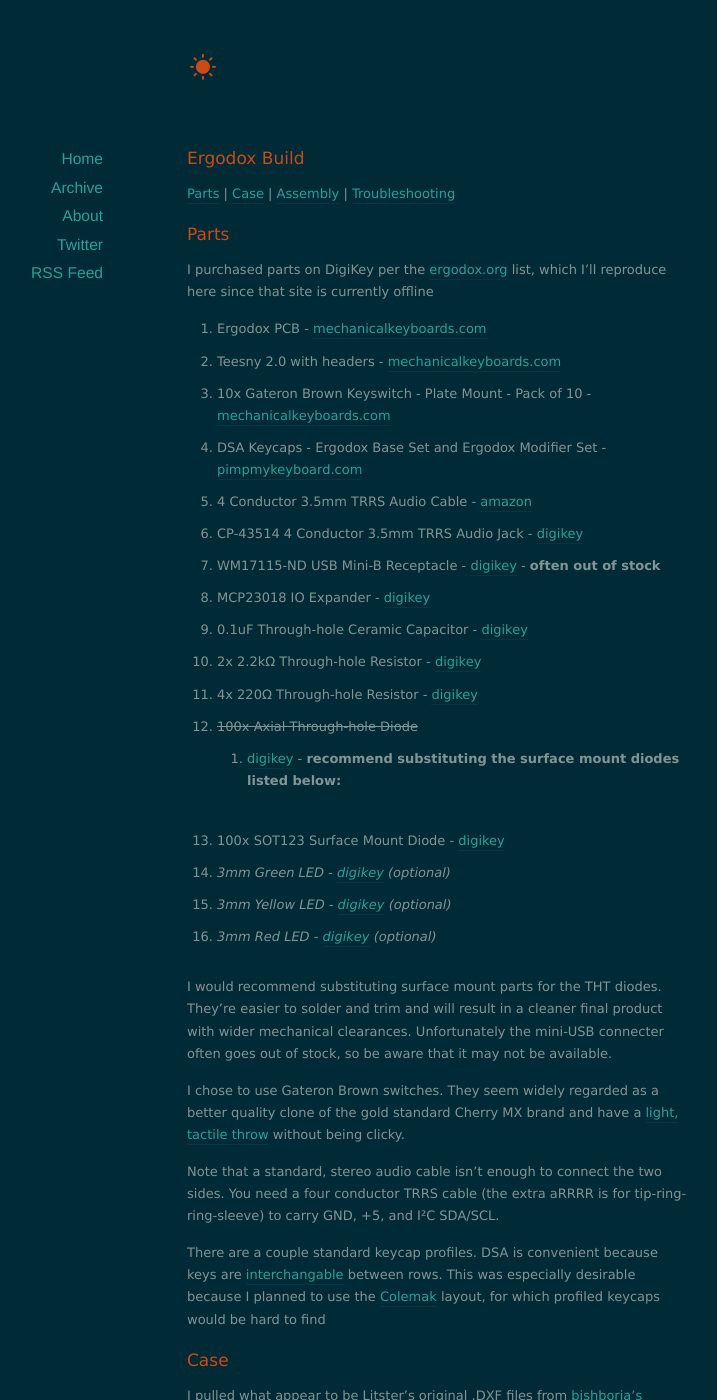
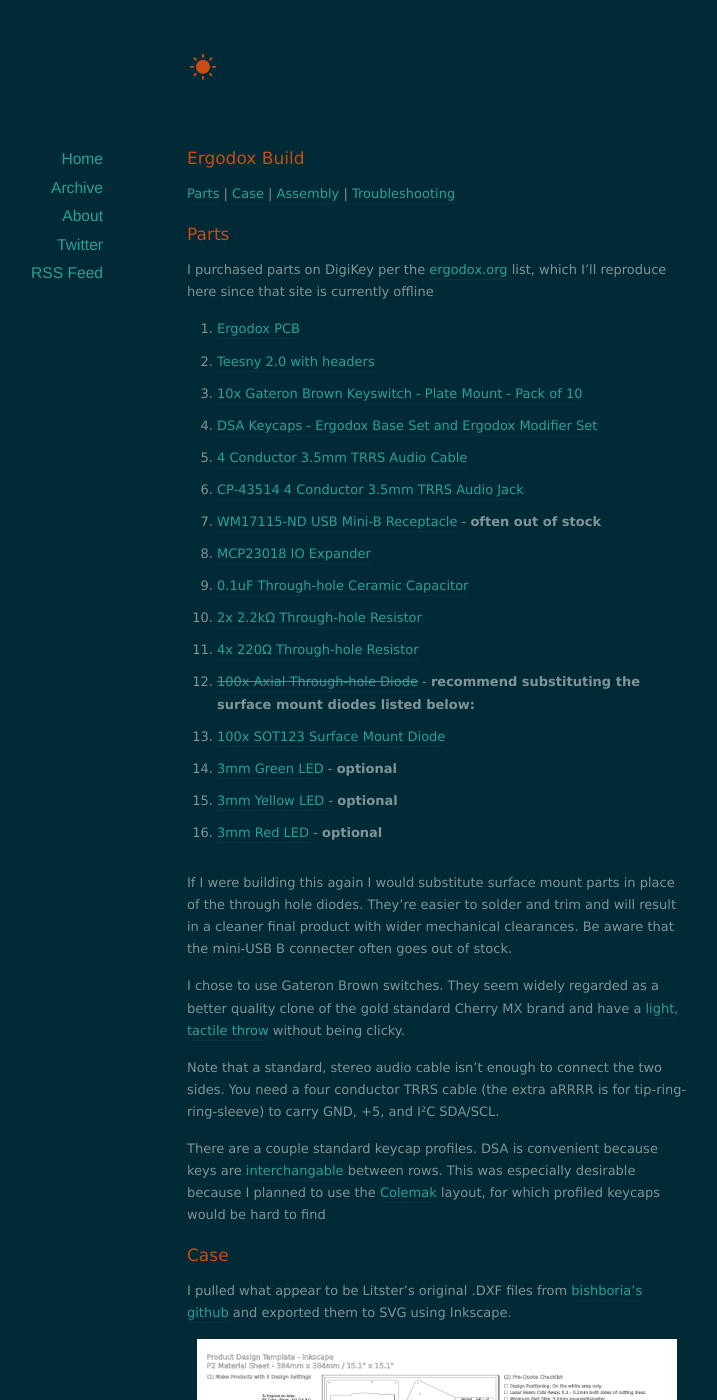
Before and after one commit to fkoran/fkoran.github.io, a Jekyll site: the page built from _posts/2016-09-06-ergodox.markdown, in a window 1280 px wide and 1400 px high. Shown: the whole window, without its empty margins (203-920 px from the left). Built offline with Jekyll 4.4.1, drawn with Linux system fonts in a browser that asks for light colours; nearby versions of some CDN libraries; some of the changed text lies outside the part shown.

Commit message:
formatting and copyedit ergodox

```diff
--- a/_posts/2016-09-06-ergodox.markdown
+++ b/_posts/2016-09-06-ergodox.markdown
@@ -45,22 +45,23 @@
 {:/comment}
 
 
-- Ergodox PCB - [mechanicalkeyboards.com]( https://mechanicalkeyboards.com/shop/index.php?l=product_detail&p=537 )
-- Teesny 2.0 with headers - [mechanicalkeyboards.com]( https://mechanicalkeyboards.com/shop/index.php?l=product_detail&p=568 )
-- 10x Gateron Brown Keyswitch - Plate Mount - Pack of 10 - [mechanicalkeyboards.com]( https://mechanicalkeyboards.com/shop/index.php?l=product_detail&p=1640 )
-- DSA Keycaps - Ergodox Base Set and Ergodox Modifier Set - [pimpmykeyboard.com]( http://pimpmykeyboard.com/dsa-pbt-abs-blank-keycap-sets/ )
-- 4 Conductor 3.5mm TRRS Audio Cable - [amazon]( http://amzn.to/2cAZh8s )
-- CP-43514 4 Conductor 3.5mm TRRS Audio Jack - [digikey]( http://www.digikey.com/product-detail/en/cui-inc/SJ-43514/CP-43514-ND/368146 )
-- WM17115-ND USB Mini-B Receptacle - [digikey]( http://www.digikey.com/product-detail/en/molex-llc/0548190519/WM17115-ND/773802 ) - **often out of stock**
-- MCP23018 IO Expander - [digikey]( http://www.digikey.com/product-detail/en/microchip-technology/MCP23018-E-SP/MCP23018-E-SP-ND/1999505 )
-- 0.1uF Through-hole Ceramic Capacitor - [digikey]( http://www.digikey.com/product-detail/en/vishay-bc-components/K104K10X7RF5UH5/BC2665CT-ND/2356879 )
-- 2x 2.2kΩ Through-hole Resistor - [digikey]( http://www.digikey.com/product-detail/en/yageo/CFR-25JB-52-2K2/2.2KQBK-ND/666 )
-- 4x 220Ω Through-hole Resistor - [digikey]( http://www.digikey.com/product-detail/en/yageo/CFR-25JB-52-220R/220QBK-ND/1295 )
-- <strike>100x Axial Through-hole Diode</strike> - [digikey]( http://www.digikey.com/product-detail/en/fairchild-semiconductor/1N4148/1N4148FS-ND/458603 ) - **recommend substituting the surface mount diodes listed below:**
-- 100x SOT123 Surface Mount Diode - [digikey]( http://www.digikey.com/product-detail/en/diodes-incorporated/1N4148W-7-F/1N4148W-FDICT-ND/815280 )
-- *3mm Green LED - [digikey]( http://www.digikey.com/product-detail/en/lite-on-inc/LTL-4236N/160-1144-ND/214443 ) (optional)*
-- *3mm Yellow LED - [digikey]( http://www.digikey.com/product-detail/en/lite-on-inc/LTL-4256N/160-1147-ND/151820 ) (optional)*
-- *3mm Red LED - [digikey]( http://www.digikey.com/product-detail/en/lite-on-inc/LTL-4266N/160-1034-ND/121770 ) (optional)*
+- [Ergodox PCB]( https://mechanicalkeyboards.com/shop/index.php?l=product_detail&p=537 )
+- [Teesny 2.0 with headers]( https://mechanicalkeyboards.com/shop/index.php?l=product_detail&p=568 )
+- [10x Gateron Brown Keyswitch - Plate Mount - Pack of 10]( https://mechanicalkeyboards.com/shop/index.php?l=product_detail&p=1640 )
+- [DSA Keycaps - Ergodox Base Set and Ergodox Modifier Set]( http://pimpmykeyboard.com/dsa-pbt-abs-blank-keycap-sets/ )
+- [4 Conductor 3.5mm TRRS Audio Cable]( http://amzn.to/2cAZh8s )
+- [CP-43514 4 Conductor 3.5mm TRRS Audio Jack]( http://www.digikey.com/product-detail/en/cui-inc/SJ-43514/CP-43514-ND/368146 )
+- [WM17115-ND USB Mini-B Receptacle]( http://www.digikey.com/product-detail/en/molex-llc/0548190519/WM17115-ND/773802 ) - **often out of stock**
+- [MCP23018 IO Expander]( http://www.digikey.com/product-detail/en/microchip-technology/MCP23018-E-SP/MCP23018-E-SP-ND/1999505 )
+- [0.1uF Through-hole Ceramic Capacitor]( http://www.digikey.com/product-detail/en/vishay-bc-components/K104K10X7RF5UH5/BC2665CT-ND/2356879 )
+- [2x 2.2kΩ Through-hole Resistor]( http://www.digikey.com/product-detail/en/yageo/CFR-25JB-52-2K2/2.2KQBK-ND/666 )
+- [4x 220Ω Through-hole Resistor]( http://www.digikey.com/product-detail/en/yageo/CFR-25JB-52-220R/220QBK-ND/1295 )
+- [<strike>100x Axial Through-hole Diode</strike>]( http://www.digikey.com/product-detail/en/fairchild-semiconductor/1N4148/1N4148FS-ND/458603 ) - **recommend substituting the surface mount diodes listed below:**
+- [100x SOT123 Surface Mount Diode ]( http://www.digikey.com/product-detail/en/diodes-incorporated/1N4148W-7-F/1N4148W-FDICT-ND/815280 )
+- [3mm Green LED]( http://www.digikey.com/product-detail/en/lite-on-inc/LTL-4236N/160-1144-ND/214443 ) - **optional**
+- [3mm Yellow LED ]( http://www.digikey.com/product-detail/en/lite-on-inc/LTL-4256N/160-1147-ND/151820 ) - **optional**
+- [3mm Red LED ]( http://www.digikey.com/product-detail/en/lite-on-inc/LTL-4266N/160-1034-ND/121770 ) - **optional**
+
 
 
 {::comment}
@@ -148,7 +149,7 @@
 </table>
 {:/comment}
 
-I would recommend substituting surface mount parts for the THT diodes. They're easier to solder and trim and will result in a cleaner final product with wider mechanical clearances. Unfortunately the mini-USB connecter often goes out of stock, so be aware that it may not be available.
+If I were building this again I would substitute surface mount parts in place of the through hole diodes. They're easier to solder and trim and will result in a cleaner final product with wider mechanical clearances. Be aware that the mini-USB B connecter often goes out of stock.
 
 I chose to use Gateron Brown switches. They seem widely regarded as a better quality clone of the gold standard Cherry MX brand and have a [light, tactile throw](http://www.wasdkeyboards.com/mechanical-keyboard-guide#best) without being clicky.
 
@@ -168,32 +169,34 @@
 
 [<img src="/images/ergodox/layer_all_left_small.jpg" style="width: 480px;" align="center"/>](/images/ergodox/layer_all_left.jpg)
 
-These are the layer thicknesses I used. The Gateron switches fit perfectly with 4.5mm acrylic on layer 3. Be sure if you're using THT diodes to use a material for layer 4 that's a bit thicker than 4.5mm.
+These are the layer thicknesses I used. The Gateron switches fit perfectly with 4.5mm acrylic on layer 3. Be sure if you're using THT diodes that layer 4 is a bit thicker than 4.5mm.
 
-- Layer 1 (top) - 3mm
-- Layer 2 (spacer) - 4.5mm
-- Layer 3 (switch plate) - 4.5mm
-- Layer 4 (spacer) - 4.5mm
-- Layer 5 (bottom) - 3mm
+- Top - 3mm
+- Spacer - 4.5mm
+- Switch plate - 4.5mm
+- Spacer - 4.5mm
+- Bottom - 3mm
 
 
 
 # Assembly Instructions
 
-I used the [Massdrop](https://keyboard-configurator.massdrop.com/ext/ergodox/assembly.php) assembly instructions as a reference. If this is your first soldering project it's worth flipping through the fantastic guide [Soldering is Easy (8 page pdf)]( https://mightyohm.com/files/soldercomic/FullSolderComic_EN.pdf )
+I used the [Massdrop](https://keyboard-configurator.massdrop.com/ext/ergodox/assembly.php) assembly instructions as a reference. If this is your first soldering project it's worth flipping through the [Soldering is Easy (8 page pdf)]( https://mightyohm.com/files/soldercomic/FullSolderComic_EN.pdf )
 
 [<img src="/images/ergodox/parts_pcb_acrylic_keys_caps_small.jpg" style="width: 480px;" align="center"/>](/images/ergodox/parts_pcb_acrylic_keys_caps.jpg)
 
 ## Tools
 
+{::comment}
 [<img src="/images/ergodox/null_small.jpg" style="width: 480px;" align="center"/>](/images/ergodox/null.jpg)
+{:/comment}
 
-- A digitally temperature regulated soldering iron - [amazon]( http://amzn.to/2cAUvrr ) (there are cheaper analog or non-regulated stations available, but it's much more difficult to get consistent results)
-- A tube of solder - [amazon]( http://amzn.to/2cAXe47 )
-- Tweezers - [amazon]( http://amzn.to/2cAV9Wb )
-- A magnifier and helping hand - [amazon]( http://amzn.to/2cAUfJ2 ) (a [multi-purpose hobby vise]( http://amzn.to/2cAUzHW) isn't necessary, but it sure is nice)
-- 20-30 gauge wire stripping tool - [amazon]( http://amzn.to/2cAV84l )
-- Flush cut wire trimmers - [amazon]( http://amzn.to/2cATtvy )
+- [Digitally temperature regulated soldering iron]( http://amzn.to/2cAUvrr )
+- [Solder]( http://amzn.to/2cAXe47 )
+- [Tweezers]( http://amzn.to/2cAV9Wb )
+- [Helping hand ]( http://amzn.to/2cAUfJ2 ) or [multi-purpose hobby vise]( http://amzn.to/2cAUzHW )
+- [20-30 gauge wire stripping tool]( http://amzn.to/2cAV84l )
+- [Flush cut wire trimmers]( http://amzn.to/2cATtvy )
 
 
 ## For THT diodes
@@ -210,13 +213,15 @@
 
 [<img src="/images/ergodox/assembly_diode_clip_small.jpg" style="width: 480px;" align="center"/>](/images/ergodox/assembly_diode_clip.jpg)
 
+{::comment}
 [<img src="/images/ergodox/null_small.jpg" style="width: 480px;" align="center"/>](/images/ergodox/null.jpg)
+{:/comment}
 
 ## For SMT diodes
 
 Solder a diode below each of the keyswitch sockets. Confirm that each diode is oriented so that the cathode, marked with a white line, is closer to the square solder pad
 
-https://learn.sparkfun.com/tutorials/polarity/diode-and-led-polarity
+[https://learn.sparkfun.com/tutorials/polarity/diode-and-led-polarity](https://learn.sparkfun.com/tutorials/polarity/diode-and-led-polarity)
 
 ## Resistors
 
@@ -269,11 +274,13 @@
 
 Since each row net surfaces only at the IO expander and at the switches of that row, I had only to check for solder bridges at those points. I found a solder bridge between a switch contact and a mounting hole. The mounting hole didn't have any external cladding but on inspection with a meter I found that the solder bridge was shorting directly to the ground plane.
 
+{::comment}
+
 # Conclusion
 
-I didn't wind up using this thing. I have a Surface Pro 4 and the difference between that and an ergodox is too big to traverse on a daily basis. It was still a fun project.
+I have a Surface Pro 4 and the difference between that and an ergodox is too big to traverse on a daily basis. It was still a fun project.
 
-{::comment}
+
 on plugging in the left side, the keyboard behaved funny, opening the win
 +x menu
 I edited the firmware to generate a 'z' from what had been the windows key and got a spray of "bzzxcvbzzxcvbzzxcvbzzxcvbzzxcvbzzxcvbzzxcvbzzxcvbzxcvbzzxcvbzzxcvbzzxcvbzzxcvbzzxcvbzzxcvbzzxcvbzzxcvbzzxcvbzzxcvbzzxcvbzzxcvbzzxcvbzzxcvbzzxcvbzzxcvbzzxcvb"
```
Also changed, not shown: other parts of _posts/2016-09-06-ergodox.markdown (+2 -2 lines), 3 other files.
